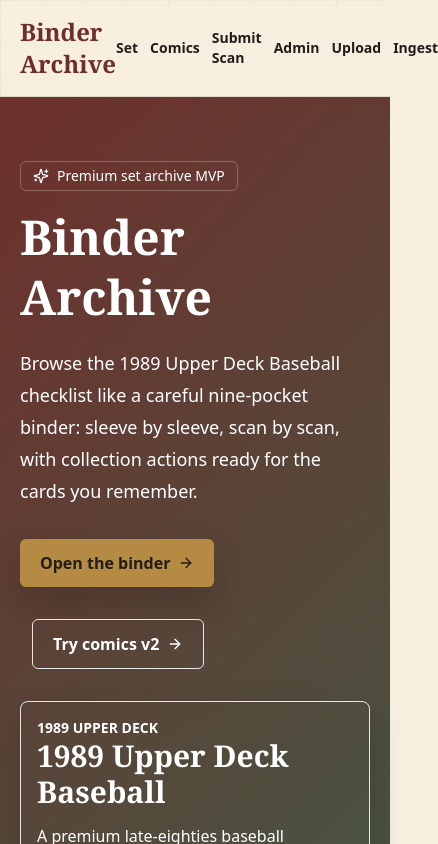
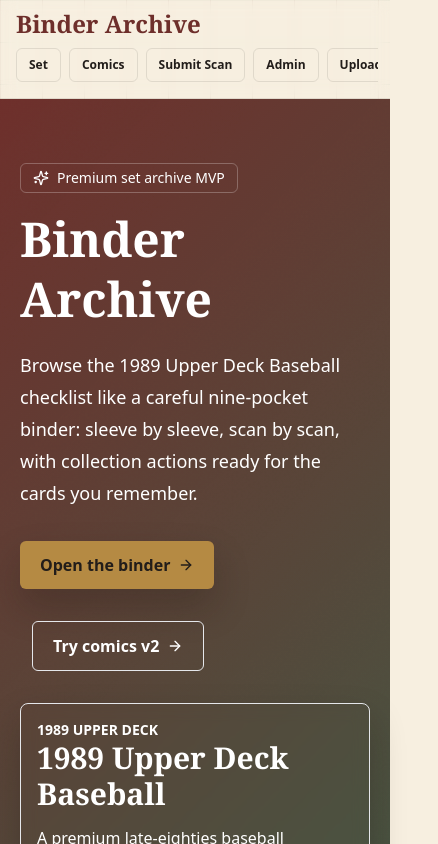
Before and after one commit to nipez/digital-card-binder, a Next.js app: page / in a window 390 px wide. Shown: the top 844 px of the page, 438 px wide, since content can reach past the window. Built offline with nearby package versions, Linux system fonts and the light colour scheme; no server answers; the database is empty.

Commit message:
Improve mobile navigation and player layout

```diff
--- a/src/app/layout.tsx
+++ b/src/app/layout.tsx
@@ -11,28 +11,28 @@
   return (
     <html lang="en">
       <body>
-        <header className="border-b border-archive-ink/10 bg-archive-paper/82 backdrop-blur">
-          <nav className="mx-auto flex max-w-7xl items-center justify-between px-5 py-4">
-            <Link href="/" className="font-display text-2xl font-bold text-archive-oxblood">
+        <header className="border-b border-archive-ink/10 bg-archive-paper/88 backdrop-blur">
+          <nav className="mx-auto grid max-w-7xl gap-3 px-4 py-3 sm:flex sm:items-center sm:justify-between sm:px-5 sm:py-4">
+            <Link href="/" className="font-display text-2xl font-bold leading-none text-archive-oxblood sm:text-2xl">
               Binder Archive
             </Link>
-            <div className="flex items-center gap-3 text-sm font-semibold">
-            <Link href="/sets/1989-upper-deck-baseball" className="hover:text-archive-oxblood">
+            <div className="-mx-1 flex gap-2 overflow-x-auto px-1 pb-1 text-xs font-bold sm:mx-0 sm:items-center sm:overflow-visible sm:p-0 sm:text-sm">
+              <Link href="/sets/1989-upper-deck-baseball" className="whitespace-nowrap rounded-md border border-archive-ink/10 bg-white/44 px-3 py-2 hover:text-archive-oxblood sm:border-0 sm:bg-transparent sm:px-0 sm:py-0">
                 Set
               </Link>
-            <Link href="/comics" className="hover:text-archive-oxblood">
+              <Link href="/comics" className="whitespace-nowrap rounded-md border border-archive-ink/10 bg-white/44 px-3 py-2 hover:text-archive-oxblood sm:border-0 sm:bg-transparent sm:px-0 sm:py-0">
                 Comics
               </Link>
-            <Link href="/submit-scan" className="hover:text-archive-oxblood">
+              <Link href="/submit-scan" className="whitespace-nowrap rounded-md border border-archive-ink/10 bg-white/44 px-3 py-2 hover:text-archive-oxblood sm:border-0 sm:bg-transparent sm:px-0 sm:py-0">
                 Submit Scan
               </Link>
-              <Link href="/admin/moderation" className="hover:text-archive-oxblood">
+              <Link href="/admin/moderation" className="whitespace-nowrap rounded-md border border-archive-ink/10 bg-white/44 px-3 py-2 hover:text-archive-oxblood sm:border-0 sm:bg-transparent sm:px-0 sm:py-0">
                 Admin
               </Link>
-              <Link href="/admin/card-image-uploader" className="hover:text-archive-oxblood">
+              <Link href="/admin/card-image-uploader" className="whitespace-nowrap rounded-md border border-archive-ink/10 bg-white/44 px-3 py-2 hover:text-archive-oxblood sm:border-0 sm:bg-transparent sm:px-0 sm:py-0">
                 Upload
               </Link>
-              <Link href="/admin/approved-scan-ingester" className="hover:text-archive-oxblood">
+              <Link href="/admin/approved-scan-ingester" className="whitespace-nowrap rounded-md border border-archive-ink/10 bg-white/44 px-3 py-2 hover:text-archive-oxblood sm:border-0 sm:bg-transparent sm:px-0 sm:py-0">
                 Ingest
               </Link>
             </div>
--- a/src/app/players/[playerSlug]/page.tsx
+++ b/src/app/players/[playerSlug]/page.tsx
@@ -25,22 +25,22 @@
 
   return (
     <main className="min-h-screen bg-[radial-gradient(circle_at_top_left,rgba(181,138,67,0.18),transparent_32%),linear-gradient(90deg,rgba(110,47,43,0.08)_0_1px,transparent_1px_100%),linear-gradient(rgba(47,107,79,0.07)_0_1px,transparent_1px_100%),#f7efe0] bg-[length:auto,42px_42px,42px_42px,auto]">
-      <div className="mx-auto grid max-w-7xl gap-6 px-5 py-8">
+      <div className="mx-auto grid max-w-7xl gap-4 px-4 py-5 sm:gap-6 sm:px-5 sm:py-8">
         <Link href="/sets/1989-upper-deck-baseball" className="inline-flex w-fit items-center gap-2 text-sm font-bold text-archive-oxblood">
           <ArrowLeft className="h-4 w-4" />
           Back to binder
         </Link>
 
         <section className="overflow-hidden rounded-lg border border-white/74 bg-white/66 shadow-card backdrop-blur">
-          <div className="grid items-center gap-6 p-5 md:p-6 lg:grid-cols-[minmax(0,1fr)_320px] lg:p-7">
+          <div className="grid items-center gap-5 p-4 sm:p-5 md:p-6 lg:grid-cols-[minmax(0,1fr)_320px] lg:p-7">
             <div>
               <p className="mb-3 inline-flex w-fit items-center gap-2 rounded-md border border-archive-oxblood/18 bg-archive-oxblood/10 px-3 py-1 text-xs font-black uppercase text-archive-oxblood">
                 <Sparkles className="h-4 w-4" />
                 Player archive
               </p>
-              <h1 className="font-display text-5xl font-bold leading-tight md:text-7xl">{profile.displayName}</h1>
-              <p className="mt-3 max-w-3xl text-lg leading-8 text-archive-ink/72">{profile.dek}</p>
-              <div className="mt-5 flex flex-wrap gap-2">
+              <h1 className="font-display text-4xl font-bold leading-[0.98] sm:text-5xl md:text-7xl">{profile.displayName}</h1>
+              <p className="mt-3 max-w-3xl text-base leading-7 text-archive-ink/72 sm:text-lg sm:leading-8">{profile.dek}</p>
+              <div className="mt-4 grid grid-cols-2 gap-2 min-[440px]:flex min-[440px]:flex-wrap sm:mt-5">
                 {profile.heroStat ? <HeroBadge icon={<Award className="h-4 w-4" />} label={profile.heroStat} /> : null}
                 {profile.careerYears ? <HeroBadge icon={<CalendarDays className="h-4 w-4" />} label={profile.careerYears} /> : null}
                 {profile.positions.length > 0 ? <HeroBadge icon={<Medal className="h-4 w-4" />} label={profile.positions.join(" / ")} /> : null}
@@ -51,8 +51,8 @@
           </div>
         </section>
 
-        <section className="grid items-start gap-5 lg:grid-cols-[minmax(0,1fr)_360px]">
-          <div className="grid content-start gap-5">
+        <section className="grid items-start gap-4 sm:gap-5 lg:grid-cols-[minmax(0,1fr)_360px]">
+          <div className="grid content-start gap-4 sm:gap-5">
             <ProfilePanel icon={<BookOpen className="h-5 w-5" />} title="Bio">
               <div className="grid gap-4 text-base leading-8 text-archive-ink/72">
                 {profile.bio.map((paragraph) => (
@@ -72,7 +72,7 @@
             {profile.knownCards ? <KnownCardsPanel knownCards={profile.knownCards} /> : null}
           </div>
 
-          <aside className="grid content-start gap-5">
+          <aside className="grid content-start gap-4 sm:gap-5">
             <ProfilePanel icon={<Lightbulb className="h-5 w-5" />} title="Did You Know">
               <ul className="grid gap-3 text-sm leading-6 text-archive-ink/72">
                 {profile.trivia.map((fact) => (
@@ -126,23 +126,26 @@
         </div>
 
         <div className="overflow-hidden rounded-lg border border-archive-ink/10 bg-white/48">
-          <div className="grid grid-cols-[70px_minmax(0,1fr)_92px] gap-3 border-b border-archive-ink/10 px-3 py-2 text-xs font-black uppercase text-archive-ink/48 sm:grid-cols-[70px_minmax(0,1fr)_110px_120px]">
+          <div className="hidden border-b border-archive-ink/10 px-3 py-2 text-xs font-black uppercase text-archive-ink/48 sm:grid sm:grid-cols-[70px_minmax(0,1fr)_110px_120px] sm:gap-3">
             <span>Year</span>
             <span>Card</span>
             <span>Type</span>
-            <span className="hidden sm:block">Team</span>
+            <span>Team</span>
           </div>
           <div className="divide-y divide-archive-ink/10">
             {knownCards.keyCards.map((card) => (
-              <article key={`${card.year}-${card.setName}-${card.cardNumber}`} className="grid grid-cols-[70px_minmax(0,1fr)_92px] gap-3 px-3 py-3 sm:grid-cols-[70px_minmax(0,1fr)_110px_120px]">
-                <span className="font-display text-xl font-bold text-archive-oxblood">{card.year}</span>
+              <article key={`${card.year}-${card.setName}-${card.cardNumber}`} className="grid gap-2 px-3 py-3 sm:grid-cols-[70px_minmax(0,1fr)_110px_120px] sm:gap-3">
+                <span className="font-display text-xl font-bold text-archive-oxblood sm:text-xl">{card.year}</span>
                 <span>
                   <span className="block font-bold">
                     {card.setName} <span className="text-archive-ink/48">{card.cardNumber}</span>
                   </span>
                   <span className="mt-1 block text-sm leading-6 text-archive-ink/62">{card.note}</span>
                 </span>
-                <span className="text-sm font-bold text-archive-ink/72">{card.category}</span>
+                <span className="flex flex-wrap gap-2 sm:block">
+                  <span className="rounded-md bg-archive-oxblood/10 px-2 py-1 text-xs font-bold text-archive-oxblood sm:bg-transparent sm:p-0 sm:text-sm sm:text-archive-ink/72">{card.category}</span>
+                  <span className="rounded-md bg-archive-field/10 px-2 py-1 text-xs font-bold text-archive-field sm:hidden">{card.team ?? "Multiple"}</span>
+                </span>
                 <span className="hidden text-sm font-semibold text-archive-ink/54 sm:block">{card.team ?? "Multiple"}</span>
               </article>
             ))}
@@ -165,7 +168,7 @@
   }
 
   return (
-    <div className="mx-auto w-full max-w-[220px] sm:max-w-[250px] lg:max-w-[260px]">
+    <div className="mx-auto w-full max-w-[190px] min-[420px]:max-w-[220px] sm:max-w-[250px] lg:max-w-[260px]">
       <FlipCard card={card} large />
       <Link href={`/cards/${card.cardSlug}`} className="mt-3 block text-center text-sm font-bold text-archive-oxblood hover:underline">
         View card #{card.number}
@@ -199,9 +202,9 @@
 
 function ProfilePanel({ icon, title, children }: { icon: React.ReactNode; title: string; children: React.ReactNode }) {
   return (
-    <section className="self-start rounded-lg border border-white/74 bg-white/68 p-5 shadow-sm backdrop-blur">
-      <h2 className="mb-4 flex items-center gap-2 font-display text-3xl font-bold">
-        <span className="grid h-9 w-9 place-items-center rounded-md bg-archive-oxblood/10 text-archive-oxblood">{icon}</span>
+    <section className="self-start rounded-lg border border-white/74 bg-white/68 p-4 shadow-sm backdrop-blur sm:p-5">
+      <h2 className="mb-4 flex items-center gap-2 font-display text-2xl font-bold sm:text-3xl">
+        <span className="grid h-8 w-8 place-items-center rounded-md bg-archive-oxblood/10 text-archive-oxblood sm:h-9 sm:w-9">{icon}</span>
         {title}
       </h2>
       {children}
@@ -211,9 +214,9 @@
 
 function HeroBadge({ icon, label }: { icon: React.ReactNode; label: string }) {
   return (
-    <span className="inline-flex items-center gap-2 rounded-md border border-archive-ink/10 bg-white/62 px-3 py-2 text-sm font-bold text-archive-ink">
+    <span className="inline-flex min-w-0 items-center gap-2 rounded-md border border-archive-ink/10 bg-white/62 px-3 py-2 text-sm font-bold text-archive-ink">
       {icon}
-      {label}
+      <span className="truncate">{label}</span>
     </span>
   );
 }
```
Lines whose indentation alone changed are shown as unchanged.
